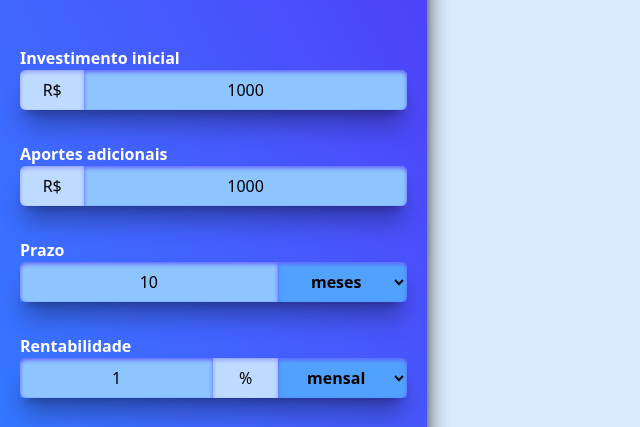
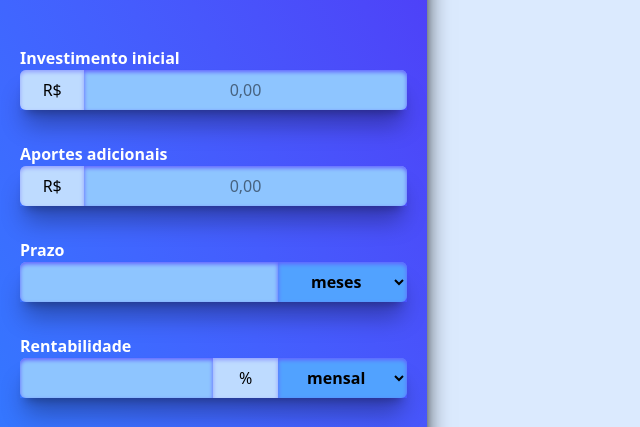
Before and after one commit to vinhorozz/ProjetCalculadoraDeInvestimentos, a website built with Vite: page index.html in a window 1280 px wide. Shown: the part 148-575 px from the top of the page, 0-640 px from the left. Built offline with nearby package versions, Linux system fonts and the light colour scheme.

Commit message:
end: romoção de valores padrões para testes

```diff
--- a/index.html
+++ b/index.html
@@ -17,20 +17,20 @@
           <label class="font-semibold text-white" for="startingAmount">Investimento inicial</label>
         <div class="flex w-full shadow-xl/30 ">
           <input class="h-10 bg-blue-200 w-1/6 rounded-l-md text-center inset-shadow-sm inset-shadow-indigo-500/50 " type="text" value="R$" disabled/>
-  <input class="h-10 bg-blue-300 w-5/6 rounded-r-md start-0 text-center inset-shadow-sm inset-shadow-indigo-500 " step="1000" min="0" type="text" id="startingAmount" name="startingAmount" placeholder="0,00" value="1000" required/>
+  <input class="h-10 bg-blue-300 w-5/6 rounded-r-md start-0 text-center inset-shadow-sm inset-shadow-indigo-500 " step="1000" min="0" type="text" id="startingAmount" name="startingAmount" placeholder="0,00" required/>
         </div>
         </div>
         <div class="flex flex-col px-3 mt-2 h-[5.5rem]">
           <label class="font-semibold text-white" for="additionalIncomes">Aportes adicionais</label>
         <div class="flex w-full shadow-xl/30">
           <input class="h-10 bg-blue-200 w-1/6 rounded-l-md text-center inset-shadow-sm inset-shadow-indigo-500/50" type="text" value="R$" disabled/>
-          <input class="h-10 bg-blue-300 w-5/6 rounded-r-md text-center inset-shadow-sm inset-shadow-indigo-500 " min="0" step="1000" type="text" id="additionalIncomes" name="additionalIncomes" placeholder="0,00" value="1000" />
+          <input class="h-10 bg-blue-300 w-5/6 rounded-r-md text-center inset-shadow-sm inset-shadow-indigo-500 " min="0" step="1000" type="text" id="additionalIncomes" name="additionalIncomes" placeholder="0,00" />
         </div>
         </div>
         <div class="flex flex-col px-3 mt-2 h-[5.5rem]">
           <label class="font-semibold text-white" for="period">Prazo</label>
         <div class="flex w-full shadow-xl/30 ">
-          <input class="h-10 bg-blue-300 w-4/6 rounded-l-md text-center inset-shadow-sm inset-shadow-indigo-500 " min="0" type="text" id="period" name="period" value="10" required/>
+          <input class="h-10 bg-blue-300 w-4/6 rounded-l-md text-center inset-shadow-sm inset-shadow-indigo-500 " min="0" type="text" id="period" name="period"  required/>
           <select id="evaluatePeriod" class="text-center bg-blue-400 w-2/6 rounded-r-md font-semibold inset-shadow-sm inset-shadow-indigo-500 hover:bg-blue-900 hover:text-white">
             <option  value="monthly">meses</option>
             <option value="yearly">anos</option>
@@ -41,7 +41,7 @@
         <div class="flex flex-col px-3 mt-2 h-[5.5rem]">
           <label class="font-semibold text-white" for="interestRates">Rentabilidade</label>
         <div class="flex w-full shadow-xl/30 ">
-          <input class="h-10 bg-blue-300 w-3/6 rounded-l-md text-center inset-shadow-sm inset-shadow-indigo-500 " min="0" type="text" id="interestRates" name="interestRates" value="1" required/>
+          <input class="h-10 bg-blue-300 w-3/6 rounded-l-md text-center inset-shadow-sm inset-shadow-indigo-500 " min="0" type="text" id="interestRates" name="interestRates" required/>
           <input class="h-10 bg-blue-200 w-1/6 text-center inset-shadow-sm inset-shadow-indigo-500/50" type="text" value="%" disabled/>
           <select id="ratePeriod" class="text-center bg-blue-400 w-2/6 rounded-r-md font-semibold inset-shadow-sm inset-shadow-indigo-500 hover:bg-blue-900 hover:text-white">
             <option value="monthly">mensal</option>
```
